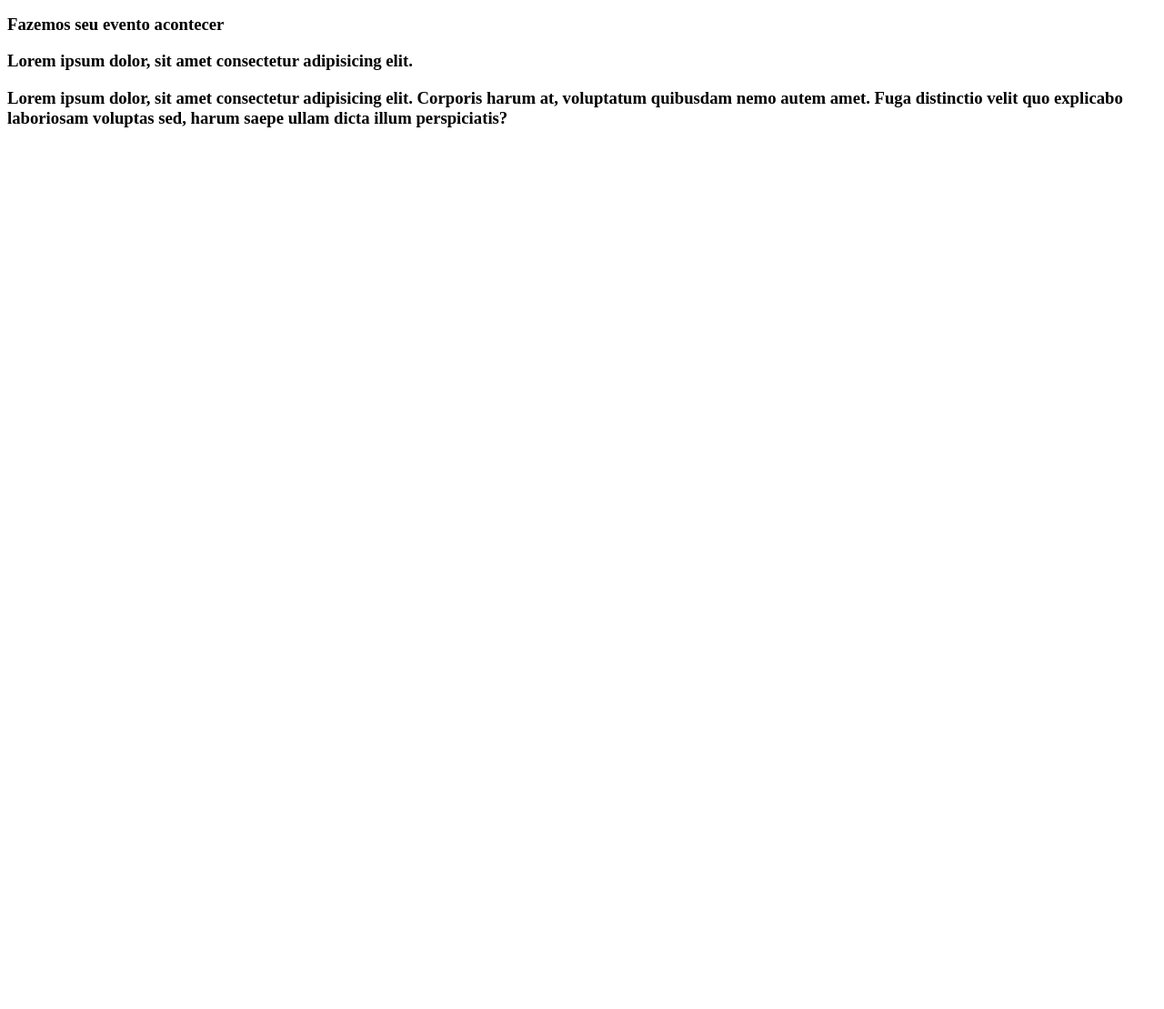
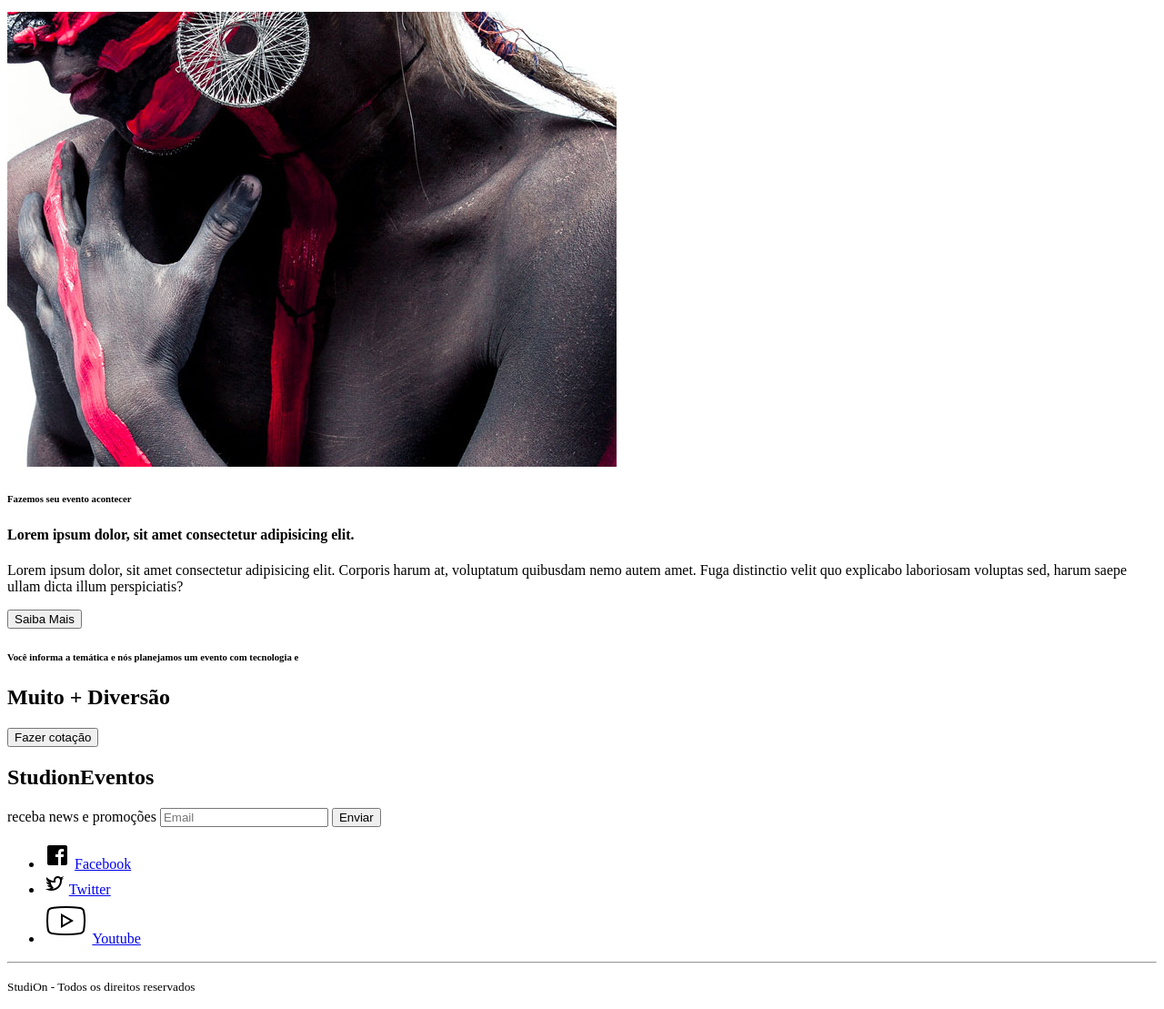
Before and after one commit to TarcianoFormiga/studion, a website: page src/index.html in a window 1280 px wide. Shown: the part 522-1631 px from the top of the page at 91% size. Before the commit the page ends 800 px from the top, so only its background shows below. Drawn offline with Linux system fonts and the light colour scheme.

Commit message:
feat(html): contructed html structure for the main page

```diff
--- a/src/index.html
+++ b/src/index.html
@@ -56,7 +56,7 @@
     </header>
 
     <main>
-        <section id="eventos">
+        <section>
             <ul>
                 <li><h3>+ de 500 </h3>eventos realizados</li>
                 <li><h3>+ de 1.000.000 </h3>de ingresos vendidos</li>
@@ -64,16 +64,48 @@
             </ul>
         </section>
 
-        <section id="lorem">
-            <h3>Fazemos seu evento acontecer</h3>
-            <h3>Lorem ipsum dolor, sit amet consectetur adipisicing elit.</h3>
-            <h3>Lorem ipsum dolor, sit amet consectetur adipisicing elit. Corporis harum at, voluptatum quibusdam nemo autem amet. Fuga distinctio velit quo explicabo laboriosam voluptas sed, harum saepe ullam dicta illum perspiciatis?</h3>
+        <section>
+            <div>
+                <img src="./Images/institutional.jpg" />
+                <h6>Fazemos seu evento acontecer</h6>
+                    <h4>Lorem ipsum dolor, sit amet consectetur adipisicing elit.</h4>
+                        <p>
+                            Lorem ipsum dolor, sit amet consectetur adipisicing elit. Corporis harum at, voluptatum quibusdam nemo autem amet. Fuga distinctio velit quo explicabo laboriosam voluptas sed, harum saepe ullam dicta illum perspiciatis?
+                        </p>
+                            <button>Saiba Mais</button>
+            </div>
+        </section>
 
+        <section>
+            <div>
+                <h6>Você informa a temática e nós planejamos um evento com tecnologia e
+                </h6>
+                <h2><span>Muito + </span>Diversão</h2>
+                <button>Fazer cotação</button>
+            </div>
         </section>
 
     </main>
 
     <footer>
+        <h2>Studi<span>on</span><span>Eventos</span></h2>
+        <form>
+            <label>receba news e promoções</label>
+            <input type="email" placeholder="Email"/>
+            <button type="submit">Enviar</button>
+        </form>
+        <ul>
+            <li><img src="./Images/icons8-facebook-30.png " />
+                <a href="https://facebook.com/" target="_blank">Facebook  </a></li>
+            <li><img src="./Images/icons8-twitter-24.png" />
+                <a href="https://twitter.com/" target="_blank">Twitter  </a></li>
+            <li><img src="./Images/icons8-reproduzir-youtube-50.png" />
+                <a href="https://yutube.com/" target="_blank">Youtube  </a></li>
+        </ul>
+        <hr />
+        <p>
+            <small>Studi<span>On</span> - Todos os direitos reservados</small>
+        </p>
 
     </footer>
 
```
Also changed, not shown: src/Images/icons8-facebook-30.png (added), src/Images/icons8-reproduzir-youtube-50.png (added), src/Images/icons8-twitter-24.png (added).
